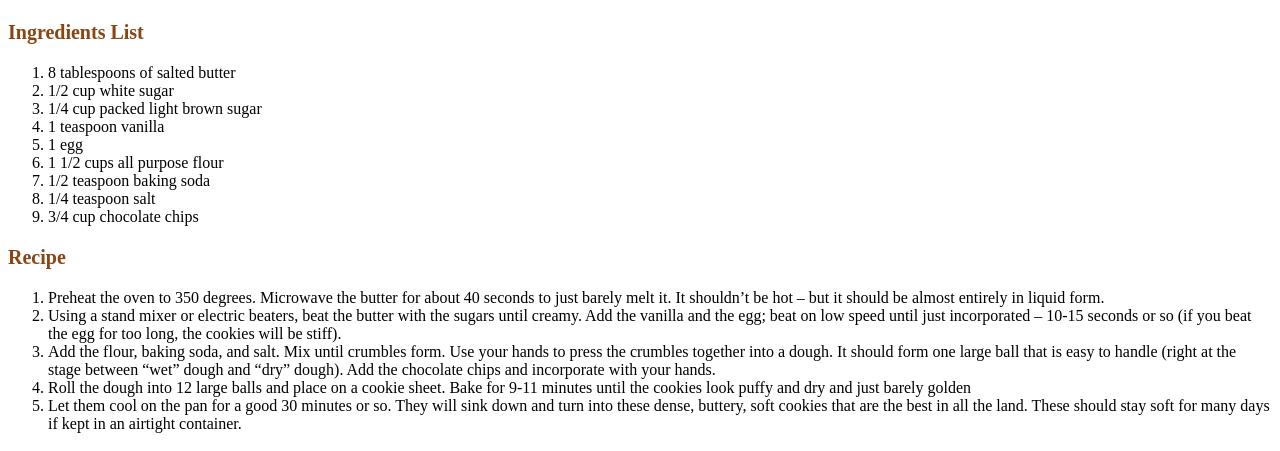
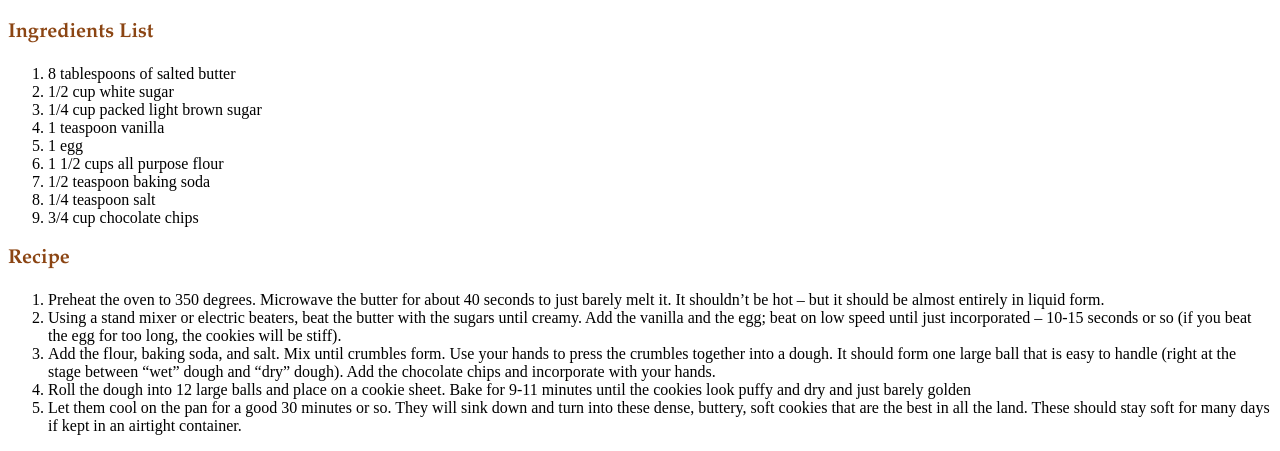
Before and after one commit to sohaines/webdevelopment, a plain HTML site: page recipe/index.html in a window 1280 px wide. Shown: the part 407-858 px from the top of the page. Drawn offline with Linux system fonts and the light colour scheme.

```diff
--- a/recipe/index.html
+++ b/recipe/index.html
@@ -36,6 +36,7 @@
   h3 {
     color: saddlebrown;
     font-size: 20px;
+    font-family: "Garamond";
   }
 </style>
 </html>
```
